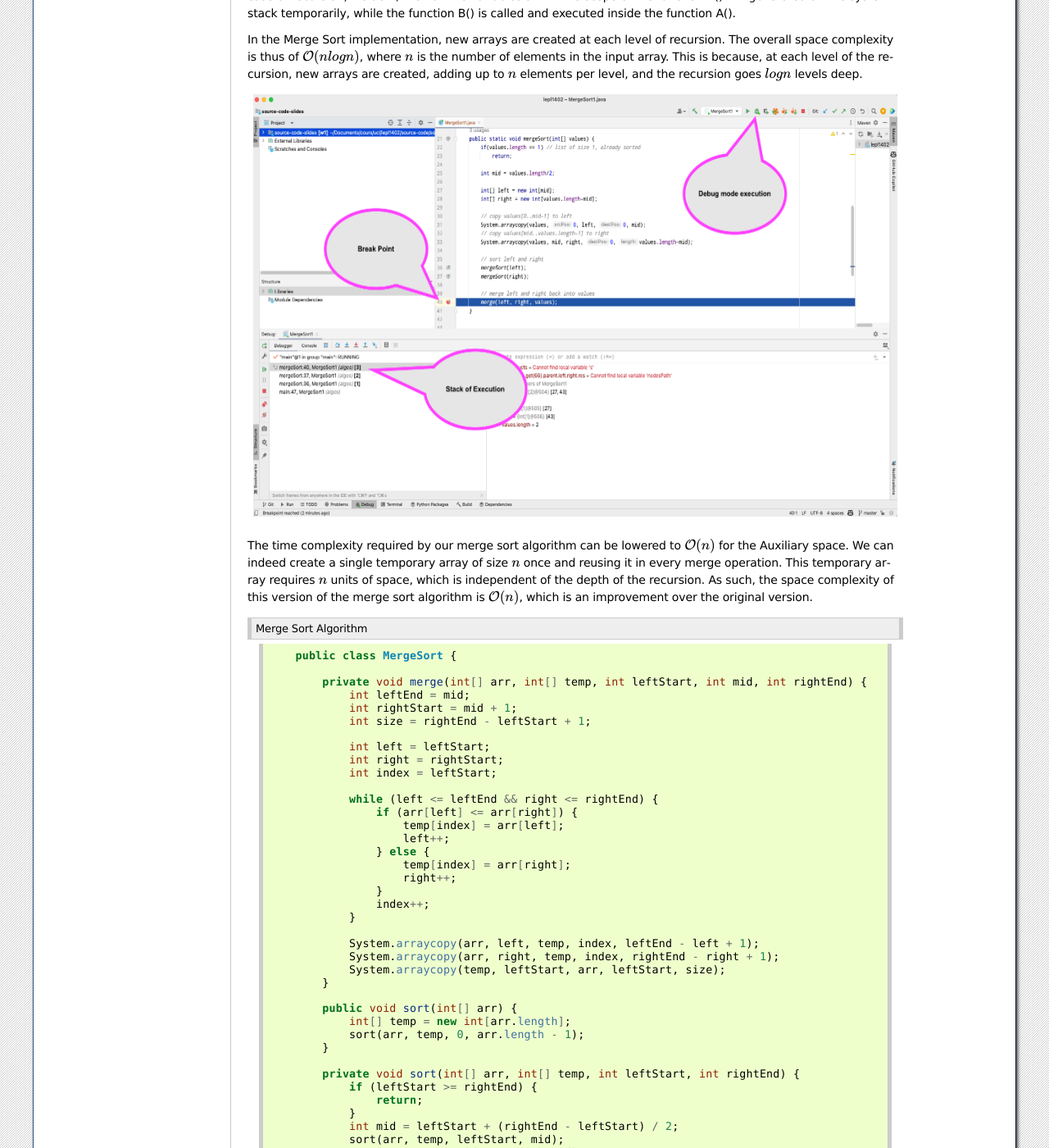
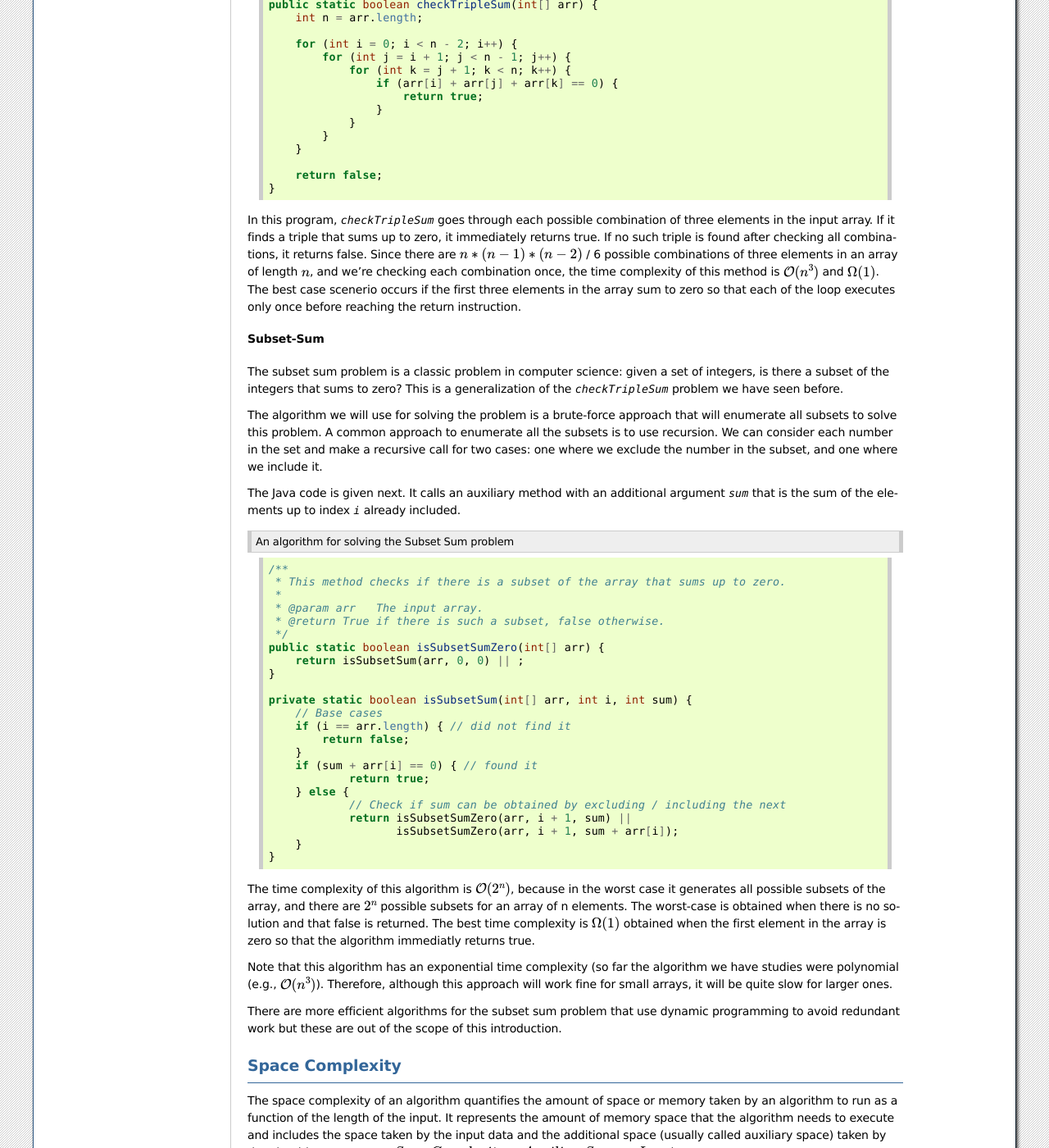
Before and after one commit to pschaus/book_lepl1402, a Sphinx documentation site: the page built from source/part3.rst, in a window 1280 px wide and 1400 px high, scrolled down 9321 px. Shown: the whole window at 82% size. Built offline with Sphinx 7.4.7, drawn with Linux system fonts in a browser that asks for light colours; formulas are drawn with MathJax 3; cross-references to code outside the pages are shown as plain code; some of the changed text lies outside the part shown.

Commit message:
progress subset sum

```diff
--- a/source/part3.rst
+++ b/source/part3.rst
@@ -412,7 +412,8 @@ Here is a simple implementation of Merge Sort in Java:
         assert(result.length == left.length + right.length);
         int index = 0, leftIndex = 0 , rightIndex = 0;
         while (leftIndex != left.length || rightIndex != right.length) {
-            if(rightIndex == right.length || (leftIndex != left.length && left[leftIndex] < right[rightIndex])) {
+            if (rightIndex == right.length ||
+                (leftIndex != left.length && left[leftIndex] < right[rightIndex])) {
                 result[index] = left[leftIndex];
                 leftIndex++;
             }
@@ -492,7 +493,8 @@ The Java code is given next.
         for (int i = 1; i < arr.length; i++) {
             int key = arr[i];
             int j = i - 1;
-            // Move elements of arr[0..i-1], that are greater than key, to one position ahead of their current position
+            // Move elements of arr[0..i-1], that are greater than key,
+            // to one position ahead of their current position
             while (j >= 0 && arr[j] > key) {
                 arr[j + 1] = arr[j];
                 j = j - 1;
@@ -503,11 +505,108 @@ The Java code is given next.
 
 
 For each element (except the first), it finds the appropriate position among the already sorted elements (all elements before the current one), and inserts it there by moving larger elements up.
-Moving the larger elements up is the goal of the inner `while loop.
+Moving the larger elements up is the goal of the inner `while` loop.
 
 The time complexity of insertion sort is :math:`\mathcal{O}(n^2)` in the worst-case scenario, because each of the `n` elements could potentially need to be compared with each of the `n` already sorted elements.
 However, in the best-case scenario (when the input array is already sorted), the time complexity is :math:`\mathcal{O}(n)`, because each element only needs to be compared once with the already sorted elements.
 Or we can simply say that the insertion sort algorithm runs in :math:`\Omega(n)` and :math:`\mathcal{O}(n^2)`.
+
+
+
+
+
+Triple Sum
+"""""""""""""""""
+
+Let's consider a simple example: an algorithm that checks for all combinations of three elements in the array that sum up to zero.
+Here's a naive implementation in Java:
+
+.. _triple_sum:
+
+..  code-block:: java
+    :caption: Triple Sum algorithm
+    :name: Trimple Sum Algortithm
+
+    /**
+     * This method checks if there are any three numbers in the array that sum up to zero.
+     *
+     * @param arr The input array.
+     * @return True if such a triple exists, false otherwise.
+     */
+    public static boolean checkTripleSum(int[] arr) {
+        int n = arr.length;
+
+        for (int i = 0; i < n - 2; i++) {
+            for (int j = i + 1; j < n - 1; j++) {
+                for (int k = j + 1; k < n; k++) {
+                    if (arr[i] + arr[j] + arr[k] == 0) {
+                        return true;
+                    }
+                }
+            }
+        }
+
+        return false;
+    }
+
+
+In this program, `checkTripleSum` goes through each possible combination of three elements in the input array.
+If it finds a triple that sums up to zero, it immediately returns true. If no such triple is found after checking all combinations, it returns false. Since there are :math:`n*(n-1)*(n-2)` / 6 possible combinations of three elements in an array of length :math:`n`, and we're checking each combination once, the time complexity of this method is :math:`\mathcal{O}(n^3)` and :math:`\Omega(1)`.
+The best case scenerio occurs if the first three elements in the array sum to zero so that each of the loop executes only once before reaching the return instruction.
+
+
+
+Subset-Sum
+"""""""""""""""
+
+The subset sum problem is a classic problem in computer science: given a set of integers, is there a subset of the integers that sums to zero?
+This is a generalization of the `checkTripleSum` problem we have seen before.
+
+The algorithm we will use for solving the problem is a brute-force approach that will enumerate all subsets to solve this problem.
+A common approach to enumerate all the subsets is to use recursion.
+We can consider each number in the set and make a recursive call for two cases: one where we exclude the number in the subset, and one where we include it.
+
+The Java code is given next. It calls an auxiliary method with an additional argument `sum` that is the sum of the elements
+up to index `i` already included.
+
+
+.. _subset_sum:
+
+..  code-block:: java
+    :caption: An algorithm for solving the Subset Sum problem
+    :name: Subset Sum
+
+    /**
+     * This method checks if there is a subset of the array that sums up to zero.
+     *
+     * @param arr   The input array.
+     * @return True if there is such a subset, false otherwise.
+     */
+    public static boolean isSubsetSumZero(int[] arr) {
+    	return isSubsetSum(arr, 0, 0) || ;
+    }
+
+    private static boolean isSubsetSum(int[] arr, int i, int sum) {
+        // Base cases
+        if (i == arr.length) { // did not find it
+            return false;
+        }
+        if (sum + arr[i] == 0) { // found it
+        	return true;
+        } else {
+        	// Check if sum can be obtained by excluding / including the next
+        	return isSubsetSumZero(arr, i + 1, sum) ||
+        	       isSubsetSumZero(arr, i + 1, sum + arr[i]);
+        }
+    }
+
+
+The time complexity of this algorithm is :math:`\mathcal{O}(2^n)`, because in the worst case it generates all possible subsets of the array, and there are :math:`2^n` possible subsets for an array of n elements. The worst-case is obtained when there is no solution and that false is returned.
+The best time complexity is :math:`\Omega(1)` obtained when the first element in the array is zero so that the algorithm immediatly returns true.
+
+Note that this algorithm has an exponential time complexity (so far the algorithm we have studies were polynomial (e.g., :math:`\mathcal{O}(n^3)`). Therefore, although this approach will work fine for small arrays, it will be quite slow for larger ones.
+
+There are more efficient algorithms for the subset sum problem that use dynamic programming to avoid redundant work but these are out of the scope of this introduction.
 
 
 Space Complexity
```
